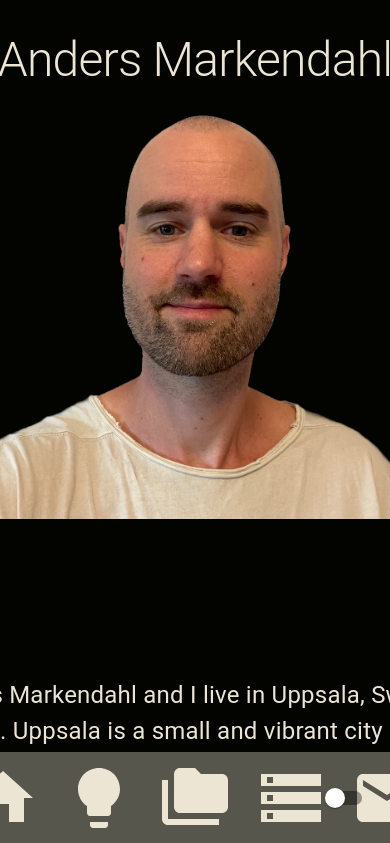
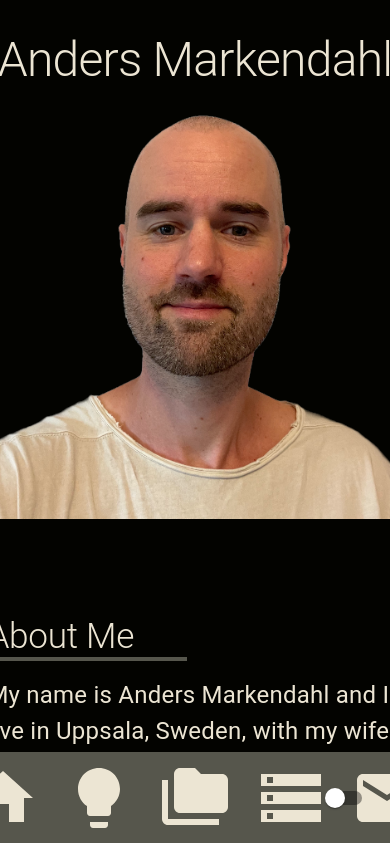
Before and after one commit to andersmarkendahl/andersmarkendahl.github.io, a React app: page / in a window 390 px wide. Shown: the top 843 px of the page. Built offline with nearby package versions, Linux system fonts and the light colour scheme.

Commit message:
Improve responsiveness

```diff
--- a/src/App.tsx
+++ b/src/App.tsx
@@ -33,9 +33,11 @@ export const App = () => {
           display: 'flex',
           alignItems: 'center',
           justifyContent: 'center',
-          overflow: 'hidden',
           margin: '32px auto 160px auto',
           // Simple responsiveness
+          '@media (min-width: 300px)': {
+            maxWidth: '300px',
+          },
           '@media (min-width: 600px)': {
             maxWidth: '600px',
           },
@@ -55,7 +57,7 @@ export const App = () => {
               </Typography>
             </div>
             <div css={{ display: 'flex', alignItems: 'center', justifyContent: 'center' }}>
-              <img src={profileImg} alt='Anders profile' width={400} />
+              <img src={profileImg} alt='Anders profile' width='400px' />
             </div>
           </div>
           <Myself id='about' />
--- a/src/sections/Skills.tsx
+++ b/src/sections/Skills.tsx
@@ -99,7 +99,7 @@ const SkillList = () => {
   }
 
   return (
-    <ImageList sx={{ width: 800, height: 600 }} cols={3} gap={32}>
+    <ImageList cols={3} gap={32}>
       {skillsData.map((item) => (
         <ImageListItem sx={{ opacity: 0.8 }} key={item.title}>
           <img
```
